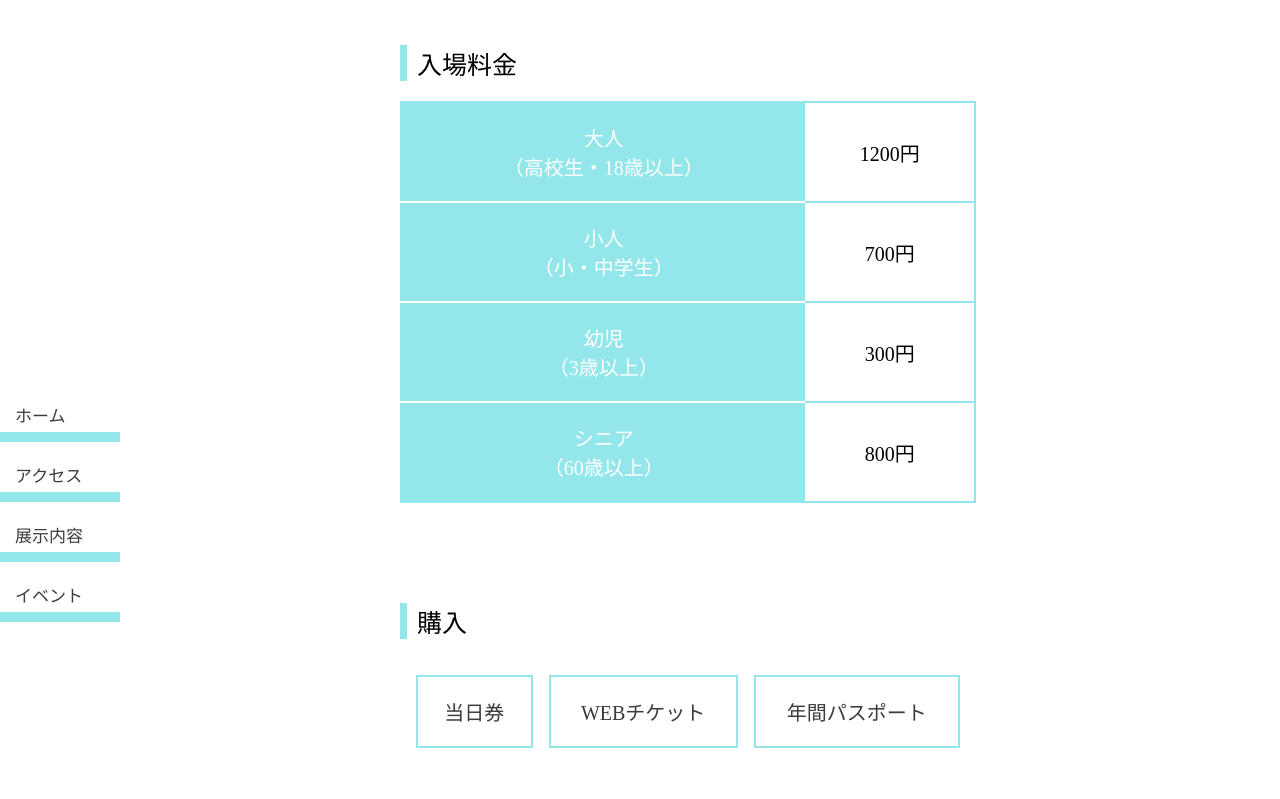
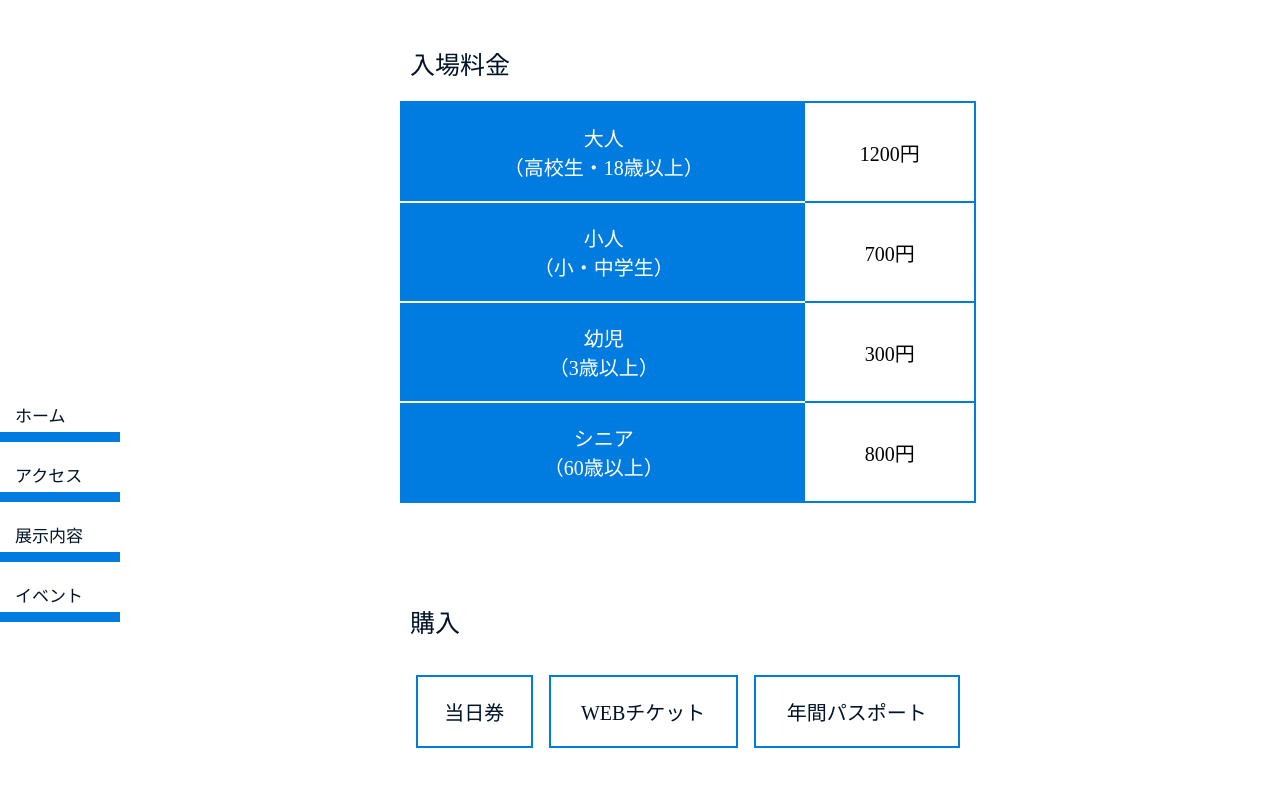
Before and after one commit to anchan10/Aquarium, a plain HTML site: page ticket.html in a window 1280 px wide. Shown: the part 128-927 px from the top of the page. Drawn offline with Linux system fonts and the light colour scheme; a web font is replaced by a local one.

Commit message:
First commit

```diff
--- a/style.css
+++ b/style.css
@@ -5,7 +5,7 @@
 
 body {
     font-family: "Rounded Mplus 1c";
-    font-weight: 200;
+    font-weight: 300;
 }
 
 body.index {
@@ -20,8 +20,10 @@ body.index {
     width: 100%;
     position: absolute;
     top: 0;
-    background: #93E6EA /*url(Images/image2.jpg) no-repeat
-    center*/;
+    /*
+    background: #93E6EA url(Images/image2.jpg) no-repeat
+    center; */
+    background-color: #007be0;
     background-size: cover;
     background-attachment: fixed;
     z-index: -100;
@@ -96,7 +98,8 @@ body.index .underbar {
 }
 
 body.ticket .underbar {
-    background-color: #93E6EA;
+    /*background-color: #93E6EA;*/
+    background-color: #007be0;
 }
 
 body.ticket .ticket_bar {
@@ -133,7 +136,8 @@ a.event {
 }
 
 #sidebar_ticket ul li a {
-    color: #3C3C3C;
+    color: /*#3C3C3C*/ #001329;
+    font-weight: 300;
 }
 
 .sidebar ul li a {
@@ -153,11 +157,12 @@ a.event {
 .container_ticket h3 {
     margin-left: 400px;
     font-family: "Rounded Mplus 1c";
-    font-weight: 200;
+    font-weight: 300;
     font-size: 25px;
     padding-left: 10px;
-    border-left: solid 7px #93E6EA;
+    border-left: solid 7px /*#93E6EA*/　#007be0;
     margin-top: 50px;
+    color: #001329;
 }
 
 .container_ticket table.fee {
@@ -167,7 +172,7 @@ a.event {
     margin-top: 20px;
     margin-left: 400px;
     margin-bottom: 100px;
-    border: solid 2px #93E6EA;
+    border: solid 2px /*#93E6EA*/ #007be0;
 }
 
 table.fee,
@@ -177,18 +182,18 @@ table.fee td {
 
 body.ticket table td {
     font-family: "Rounded Mplus 1c";
-    font-weight: 200;
+    font-weight: 300;
     font-size: 20px;
     padding: 20px;
 }
 
 table.fee td {
-    border-bottom: solid 2px #93E6EA;
+    border-bottom: solid 2px /*#93E6EA*/ #007be0;
 }
 
 table.fee td:nth-of-type(odd) {
     border-bottom: solid 2px #fff;
-    background-color: #93E6EA;
+    background-color: /*#93E6EA*/ #007be0;
     color: #fff;
 }
 
@@ -207,9 +212,9 @@ table.buy {
 }
 
 table.buy td {
-    border: solid 2px #93E6EA;
+    border: solid 2px /*#93E6EA*/ #007be0;
     margin-right: 30px;
-    background: linear-gradient(to top, #fff 50%, #93E6EA 50%);
+    background: linear-gradient(to top, #fff 50%, /*#93E6EA*/ #007be0 50%);
     background-size: 100% 200%;
     background-position: left bottom;
     transition: all 0.5s ease;
@@ -220,7 +225,7 @@ table.buy td:hover {
 }
 
 table.buy td a {
-    color: #3C3C3C;
+    color: /*#3C3C3C*/ #001329;
     position: relative;
 }
 
```
